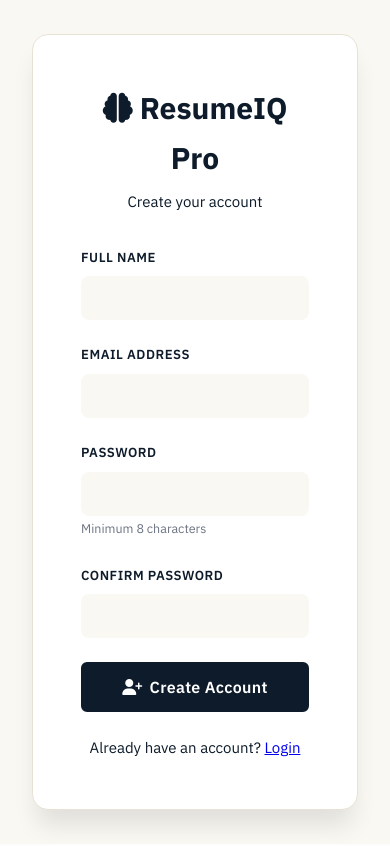
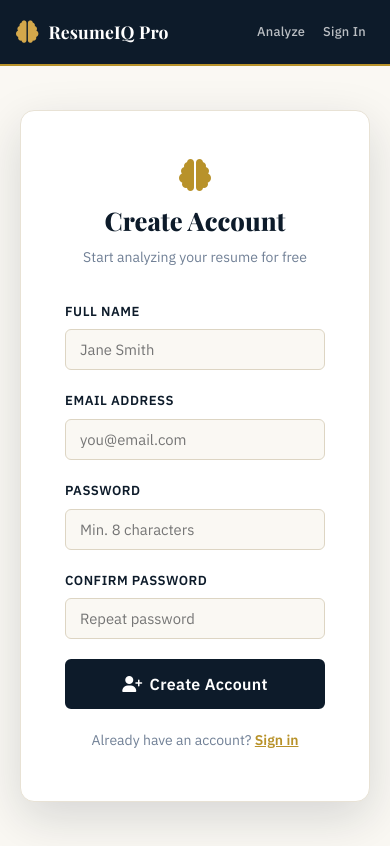
Before and after one commit to Suhas-H-N/ResumeScreener, a Flask app: page /signup-page in a window 390 px wide. Run offline with Flask 3, Linux system fonts and the light colour scheme.

Commit message:
feat(authentication): implement secure ResumeIQ Pro account registration interface with responsive user onboarding workflow, client-side password validation, asynchronous API-driven signup processing, elegant authentication error handling, session-ready account creation architecture, executive-style registration UI, seamless navigation between auth modules, and premium onboarding experience integrated into the AI-powered resume analytics platform

```diff
--- a/templates/signup.html
+++ b/templates/signup.html
@@ -3,114 +3,55 @@
 <head>
     <meta charset="UTF-8">
     <meta name="viewport" content="width=device-width, initial-scale=1.0">
-    <title>Sign Up - ResumeIQ Pro</title>
+    <title>Create Account — ResumeIQ Pro</title>
     <link rel="stylesheet" href="{{ url_for('static', filename='style.css') }}">
     <link rel="stylesheet" href="https://cdnjs.cloudflare.com/ajax/libs/font-awesome/6.4.0/css/all.min.css">
-    <style>
-        .auth-container {
-            min-height: 100vh;
-            display: flex;
-            align-items: center;
-            justify-content: center;
-            padding: 2rem;
-        }
-        .auth-card {
-            background: white;
-            padding: 3rem;
-            border-radius: 1rem;
-            box-shadow: 0 20px 25px -5px rgba(0, 0, 0, 0.1);
-            max-width: 450px;
-            width: 100%;
-        }
-        .auth-header {
-            text-align: center;
-            margin-bottom: 2rem;
-        }
-        .auth-header h1 {
-            color: var(--primary-color);
-            margin-bottom: 0.5rem;
-        }
-        .auth-form .form-group {
-            margin-bottom: 1.5rem;
-        }
-        .auth-form label {
-            display: block;
-            font-weight: 600;
-            margin-bottom: 0.5rem;
-        }
-        .auth-form input {
-            width: 100%;
-            padding: 0.75rem;
-            border: 2px solid var(--gray-200);
-            border-radius: 0.5rem;
-            font-size: 1rem;
-        }
-        .auth-form input:focus {
-            outline: none;
-            border-color: var(--primary-color);
-        }
-        .auth-footer {
-            text-align: center;
-            margin-top: 1.5rem;
-        }
-        .error-message {
-            background: #fee2e2;
-            color: #991b1b;
-            padding: 0.75rem;
-            border-radius: 0.5rem;
-            margin-bottom: 1rem;
-            display: none;
-        }
-        .success-message {
-            background: #d1fae5;
-            color: #065f46;
-            padding: 0.75rem;
-            border-radius: 0.5rem;
-            margin-bottom: 1rem;
-            display: none;
-        }
-    </style>
 </head>
 <body>
-    <div class="auth-container">
+<nav class="navbar">
+    <div class="container">
+        <div class="nav-brand"><i class="fas fa-brain"></i><span>ResumeIQ Pro</span></div>
+        <div class="nav-links">
+            <a href="/">Analyze</a>
+            <a href="/login-page">Sign In</a>
+        </div>
+    </div>
+</nav>
+
+<div class="auth-wrapper">
     <div class="auth-card">
-            <div class="auth-header">
-                <h1><i class="fas fa-brain"></i> ResumeIQ Pro</h1>
-                <p>Create your account</p>
+        <div class="auth-logo">
+            <i class="fas fa-brain"></i>
+            <h2>Create Account</h2>
+            <p>Start analyzing your resume for free</p>
         </div>
 
-            <div class="error-message" id="errorMessage"></div>
-            <div class="success-message" id="successMessage"></div>
+        <div id="errorMessage" style="display:none;background:var(--danger-bg);color:var(--danger);padding:10px 14px;border-radius:var(--radius-md);font-size:0.875rem;margin-bottom:16px;border-left:3px solid var(--danger);"></div>
 
-            <form class="auth-form" id="signupForm">
+        <form id="signupForm" onsubmit="return false;">
             <div class="form-group">
                 <label for="name">Full Name</label>
-                    <input type="text" id="name" required>
+                <input type="text" id="name" placeholder="Jane Smith" autocomplete="name" required>
             </div>
-
             <div class="form-group">
                 <label for="email">Email Address</label>
-                    <input type="email" id="email" required>
+                <input type="email" id="email" placeholder="you@email.com" autocomplete="email" required>
             </div>
-
             <div class="form-group">
                 <label for="password">Password</label>
-                    <input type="password" id="password" required minlength="8">
-                    <small style="color: #6b7280;">Minimum 8 characters</small>
+                <input type="password" id="password" placeholder="Min. 8 characters" autocomplete="new-password" required minlength="8">
             </div>
-
             <div class="form-group">
                 <label for="confirmPassword">Confirm Password</label>
-                    <input type="password" id="confirmPassword" required>
+                <input type="password" id="confirmPassword" placeholder="Repeat password" autocomplete="new-password" required>
             </div>
-
-                <button type="submit" class="btn-primary btn-large">
+            <button class="btn-primary btn-large" type="submit">
                 <i class="fas fa-user-plus"></i> Create Account
             </button>
         </form>
 
-            <div class="auth-footer">
-                <p>Already have an account? <a href="/login-page">Login</a></p>
+        <div style="text-align:center;margin-top:20px;font-size:0.875rem;color:var(--slate-light);">
+            Already have an account? <a href="/login-page" style="color:var(--gold);font-weight:600;">Sign in</a>
         </div>
     </div>
 </div>
@@ -118,49 +59,35 @@
 <script>
 document.getElementById('signupForm').addEventListener('submit', async (e) => {
     e.preventDefault();
+    const name     = document.getElementById('name').value.trim();
+    const email    = document.getElementById('email').value.trim();
+    const password = document.getElementById('password').value;
+    const confirm  = document.getElementById('confirmPassword').value;
+    const errorEl  = document.getElementById('errorMessage');
+    errorEl.style.display = 'none';
 
-            const name = document.getElementById('name').value;
-            const email = document.getElementById('email').value;
-            const password = document.getElementById('password').value;
-            const confirmPassword = document.getElementById('confirmPassword').value;
-            const errorMessage = document.getElementById('errorMessage');
-            const successMessage = document.getElementById('successMessage');
-
-            // Hide previous messages
-            errorMessage.style.display = 'none';
-            successMessage.style.display = 'none';
-
-            // Validate passwords match
-            if (password !== confirmPassword) {
-                errorMessage.textContent = 'Passwords do not match';
-                errorMessage.style.display = 'block';
+    if (password !== confirm) {
+        errorEl.textContent = 'Passwords do not match.';
+        errorEl.style.display = 'block';
         return;
     }
 
     try {
-                const response = await fetch('/api/signup', {
+        const res = await fetch('/api/register', {
             method: 'POST',
             headers: { 'Content-Type': 'application/json' },
             body: JSON.stringify({ name, email, password })
         });
-
-                const data = await response.json();
-
-                if (response.ok) {
-                    successMessage.textContent = 'Account created successfully! Redirecting to login...';
-                    successMessage.style.display = 'block';
-
-                    // Redirect to login after 2 seconds
-                    setTimeout(() => {
-                        window.location.href = '/login-page';
-                    }, 2000);
+        const data = await res.json();
+        if (res.ok) {
+            window.location.href = '/';
         } else {
-                    errorMessage.textContent = data.error;
-                    errorMessage.style.display = 'block';
+            errorEl.textContent = data.error || 'Registration failed.';
+            errorEl.style.display = 'block';
         }
-            } catch (error) {
-                errorMessage.textContent = 'Signup failed. Please try again.';
-                errorMessage.style.display = 'block';
+    } catch {
+        errorEl.textContent = 'Network error. Please try again.';
+        errorEl.style.display = 'block';
     }
 });
 </script>
```
Lines whose indentation alone changed are shown as unchanged.
